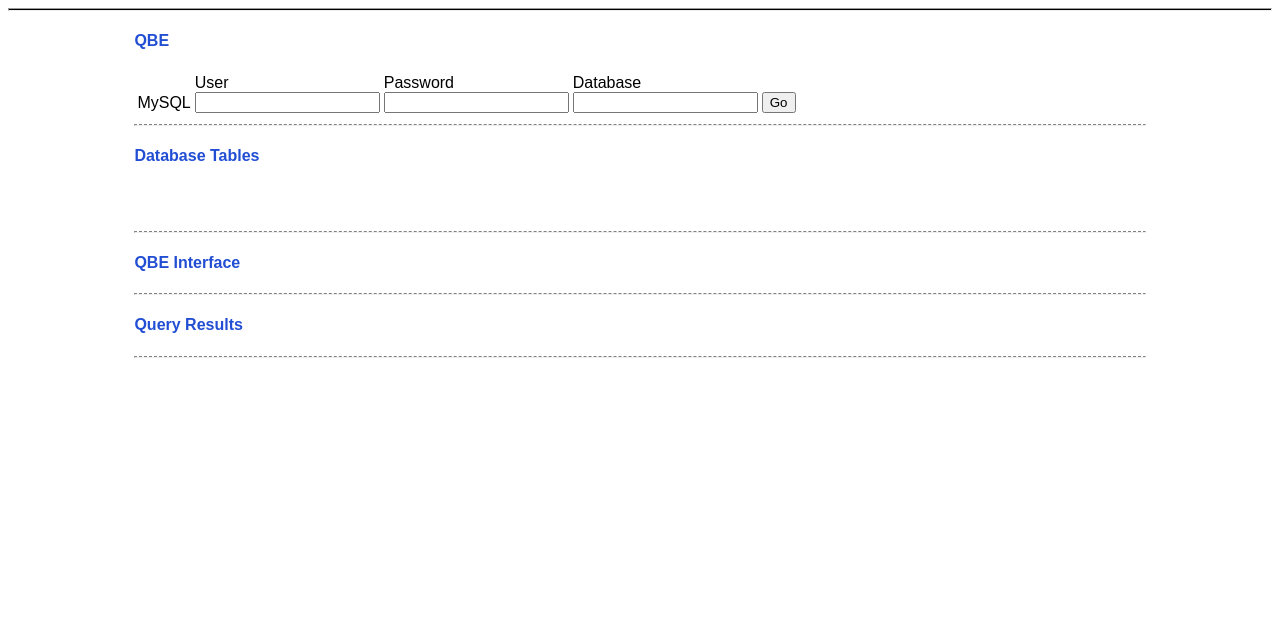
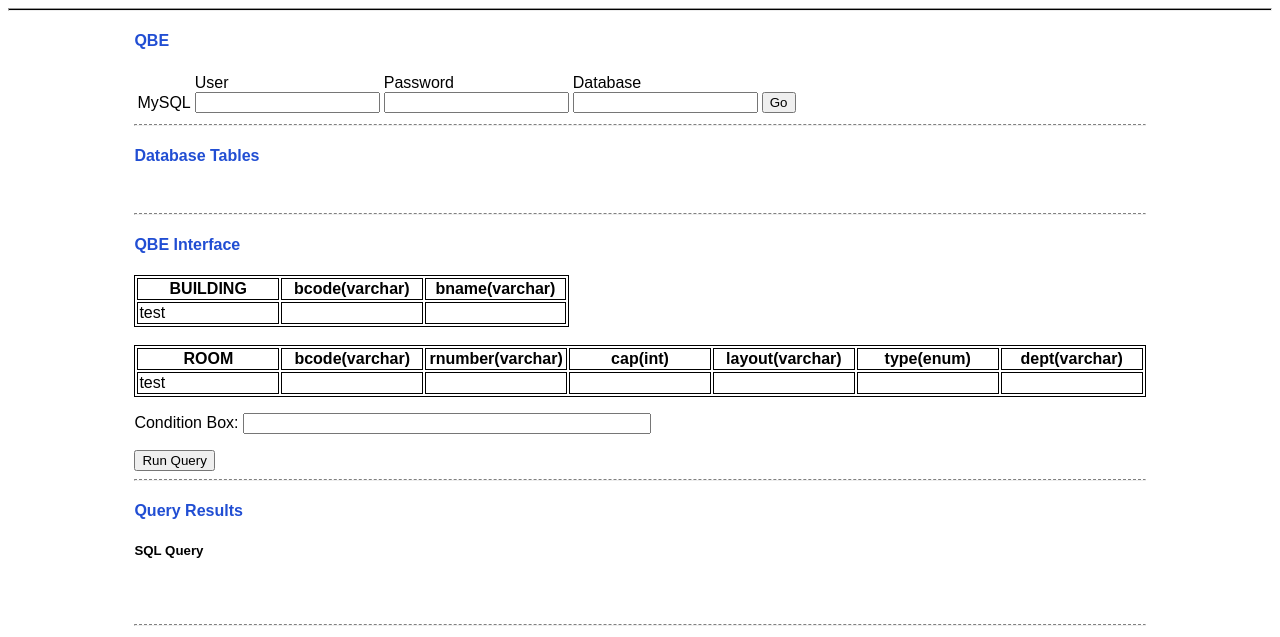
Before and after one commit to databaseAndweb/QBE_Project, a Flask app: page / in a window 1280 px wide. Shown: the top 637 px of the page. Run offline with Flask 2, Linux system fonts and the light colour scheme; parts of the project's set-up code (start-up, migrations or seed data) failed here and were passed over.

Commit message:
static page

```diff
--- a/templates/qbe.html
+++ b/templates/qbe.html
@@ -20,6 +20,19 @@ h4 {
 body {
   font-family: Arial, sans-serif;
 }
+
+.borderedtables {
+  border: 1px solid black;
+  table-layout: fixed;
+}
+
+.tableheader{
+	padding: 10px;
+	text-align: center;
+	font-weight: bold;
+	border: 1px solid black;
+}
+
 </style>
 <body>
 <hr style="height:.5px;background-color:black">
@@ -53,11 +66,11 @@ body {
         </form>
         <hr style="border-top: 1px dashed grey;">
         <h4>Database Tables</h4>
-        <form class="showForm" id="showForm">
+        <form class="showForm" id="showDatabaseTableForm">
             <table>
                 <tr>
                     <td>
-                        <input type="text">
+                       BUILDING
                     </td>
                     <td>
                         <select>
@@ -68,15 +81,88 @@ body {
 
                     </td>
                 </tr>
+                 <tr>
+                    <td>
+                       MEDIA
+                    </td>
+                    <td>
+                        <select>
+                            <option value="0">0</option>
+                            <option value="1">1</option>
+                            <option value="2">2</option>
+                        </select>
 
+                    </td>
+                </tr>
+				 <tr>
+                    <td>
+                       ROOM
+                    </td>
+                    <td>
+                        <select>
+                            <option value="0">0</option>
+                            <option value="1">1</option>
+                            <option value="2">2</option>
+                        </select>
+
+                    </td>
+                </tr>
+				 <tr>
+                    <td>
+                       ROOMMEDIA
+                    </td>
+                    <td>
+                        <select>
+                            <option value="0">0</option>
+                            <option value="1">1</option>
+                            <option value="2">2</option>
+                        </select>
+
+                    </td>
+                </tr>
             </table>
             <input type="submit" value="Get Skeletons">
             <input type="reset" value="Reset Skeletons">
         </form>
 
-        <br><br>
+        <br>
 		<hr style="border-top: 1px dashed grey;">
-        <h4>QBE Interface<h4>
+        <h4>QBE Interface</h4>
+		<table class="borderedtables" style="width: 43%;">
+			<tr class="tableheader">
+				<td class="borderedtables">BUILDING</td>
+				<td class="borderedtables">bcode(varchar)</td>
+				<td class="borderedtables">bname(varchar)</td>
+			</tr>
+			<tr class="borderedtables">
+				<td class="borderedtables">test</td>
+				<td class="borderedtables">&nbsp;</td>
+				<td class="borderedtables">&nbsp;</td>
+			</tr>
+		</table>
+			<br>
+		<table class="borderedtables" style="width: 100%;">
+			<tr class="tableheader" >
+				<td class="borderedtables">ROOM</td>
+				<td class="borderedtables">bcode(varchar)</td>
+				<td class="borderedtables">rnumber(varchar)</td>
+				<td class="borderedtables">cap(int)</td>
+				<td class="borderedtables">layout(varchar)</td>
+				<td class="borderedtables">type(enum)</td>
+				<td class="borderedtables">dept(varchar)</td>
+			</tr>
+			<tr class="borderedtables">
+				<td class="borderedtables">test</td>
+				<td class="borderedtables">&nbsp;</td>
+				<td class="borderedtables">&nbsp;</td>
+				<td class="borderedtables">&nbsp;</td>
+				<td class="borderedtables">&nbsp;</td>
+				<td class="borderedtables">&nbsp;</td>
+				<td class="borderedtables">&nbsp;</td>
+			</tr>
+		</table>
+		<p>Condition Box: <input type="text" style="width: 400px"> </p>
+		<input type="submit" value="Run Query">
         <script>
             function showDB(){
                 var text = document.getElementById("showForm");
@@ -100,7 +186,10 @@ body {
             // }
         </script>
 		<hr style="border-top: 1px dashed grey;">
-		<h4>Query Results<h4>
+		<h4>Query Results</h4>
+		<h5>SQL Query</h5>
+		<br><br>
+
 		<hr style="border-top: 1px dashed grey;">
     </div>
 
```
